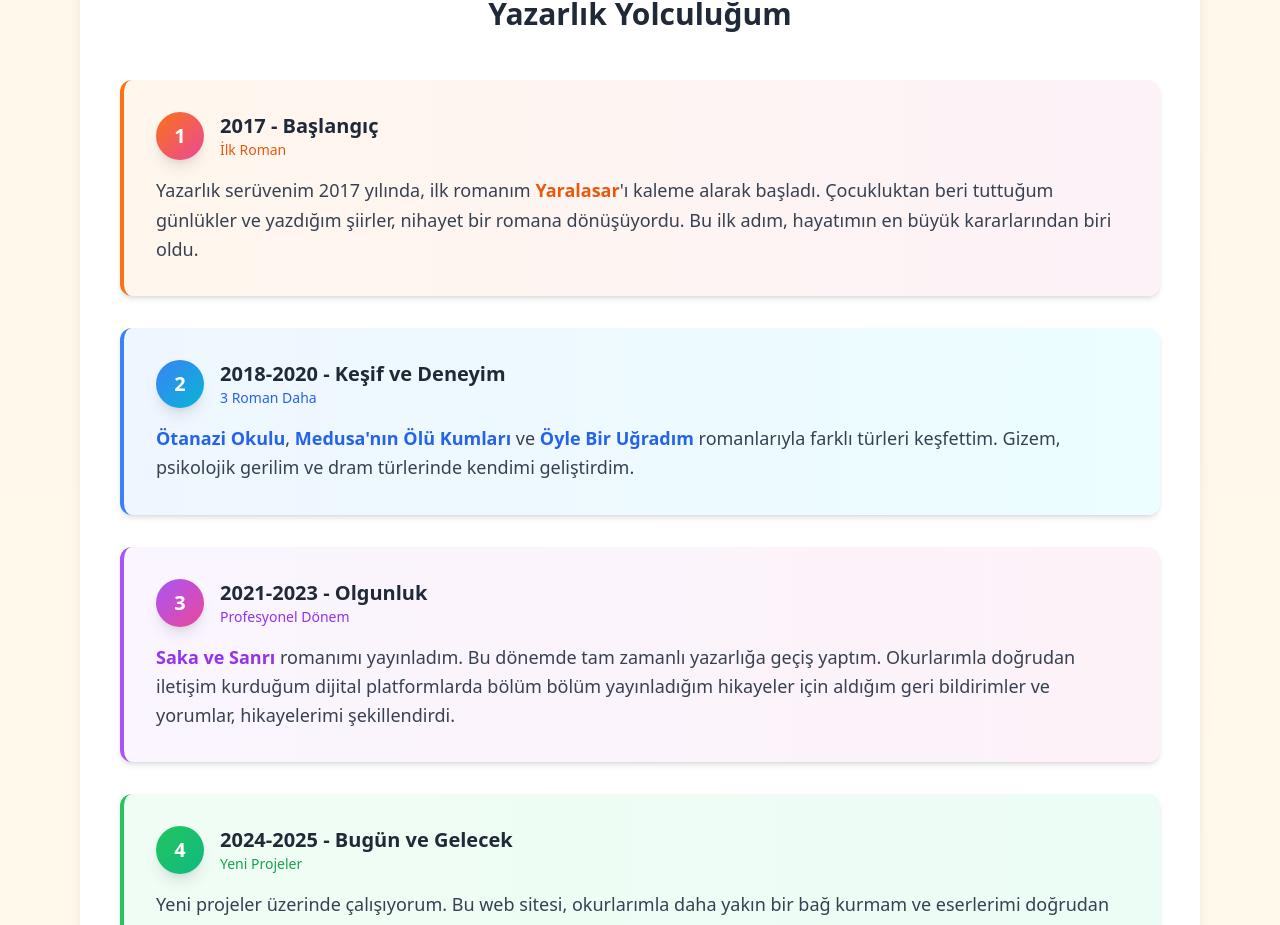
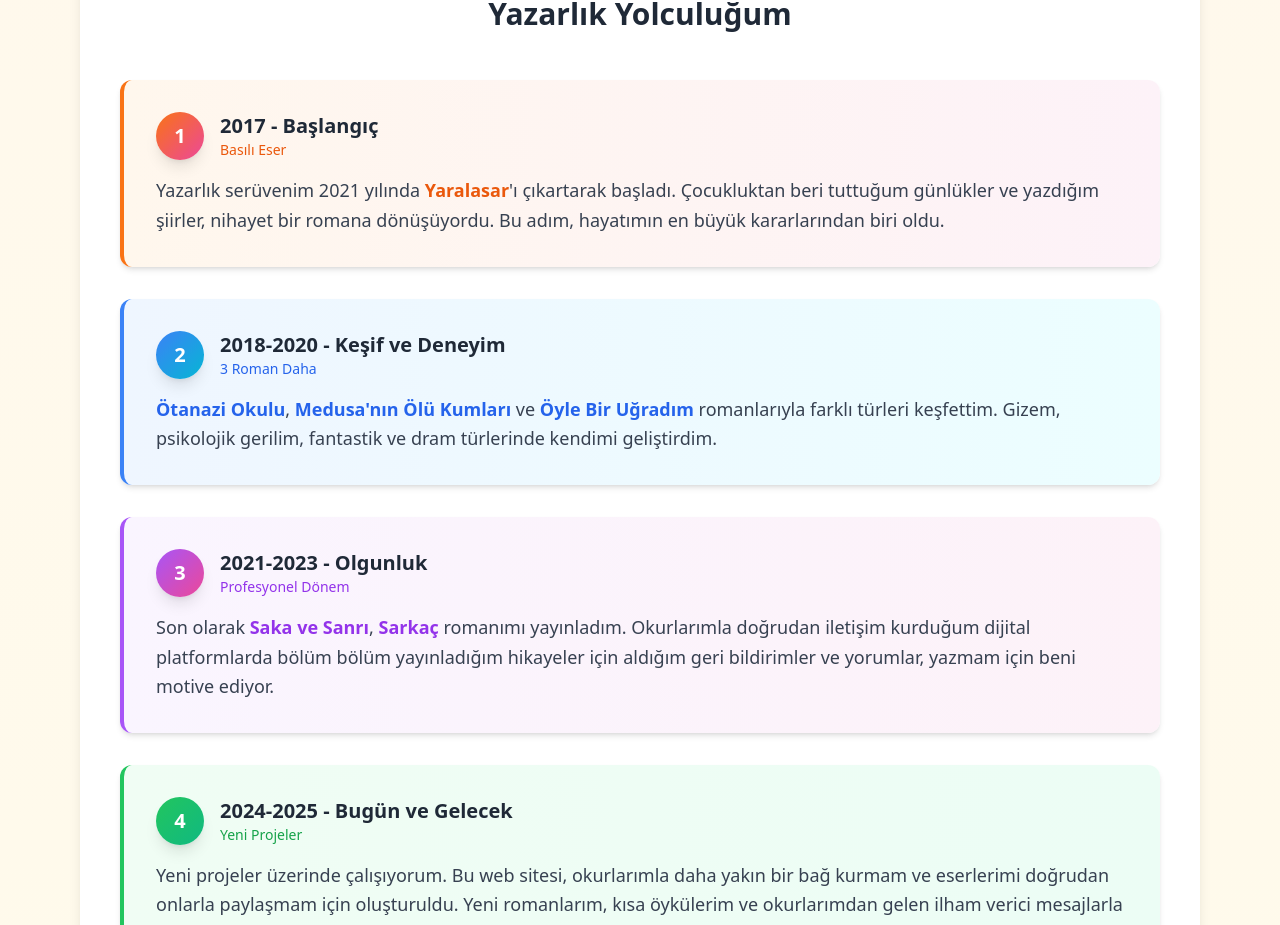
Before and after one commit to Papyonlubaskan/maralatmaca, a Next.js app: page /hakkimda in a window 1280 px wide. Shown: the part 1425-2350 px from the top of the page. Built offline with nearby package versions, Linux system fonts and the light colour scheme; no server answers; the database is empty.

Commit message:
feat(about): /hakkimda metinleri güncellendi; structured data açıklaması düzeltildi (müşteri talebi)

```diff
--- a/app/hakkimda/page.tsx
+++ b/app/hakkimda/page.tsx
@@ -80,7 +80,7 @@ export default function AboutPage() {
     <>
       <PersonStructuredData
         name="Maral Atmaca"
-        description="1991 Aksaray doğumlu çağdaş Türk edebiyatı yazarı. Yaralasar, Ötanazi Okulu, Medusa'nın Ölü Kumları, Öyle Bir Uğradım, Saka ve Sanrı romanlarının yazarı."
+        description="1991 Aksaray doğumlu çağdaş Türk edebiyatı yazarı. Yaralasar, Ötanazi Okulu, Medusa'nın Ölü Kumları, Öyle Bir Uğradım, Saka ve Sanrı romanlarının yazarı. Okurlardan aldığı geri bildirimler yazması için motivasyon sağlar."
         image="https://static.readdy.ai/image/95e17ff92b66fd1dcbe3cf3a194e2fbb/a599980b101fd8dacfcfcbdeed753471.jfif"
         sameAs={[
           'https://maralatmaca.com',
@@ -197,13 +197,13 @@ export default function AboutPage() {
                   <div className="w-12 h-12 bg-gradient-to-br from-orange-500 to-pink-500 text-white rounded-full flex items-center justify-center font-bold mr-4 text-xl shadow-lg">1</div>
                   <div>
                     <h4 className="text-xl font-bold text-gray-800 dark:text-white">2017 - Başlangıç</h4>
-                    <p className="text-sm text-orange-600 dark:text-orange-400 font-medium">İlk Roman</p>
+                    <p className="text-sm text-orange-600 dark:text-orange-400 font-medium">Basılı Eser</p>
                   </div>
                 </div>
                 <p className="text-gray-700 dark:text-gray-300 leading-relaxed text-lg">
-                  Yazarlık serüvenim 2017 yılında, ilk romanım <span className="font-semibold text-orange-600 dark:text-orange-400">Yaralasar</span>'ı kaleme alarak başladı.
+                  Yazarlık serüvenim 2021 yılında <span className="font-semibold text-orange-600 dark:text-orange-400">Yaralasar</span>'ı çıkartarak başladı.
                   Çocukluktan beri tuttuğum günlükler ve yazdığım şiirler, nihayet bir romana dönüşüyordu.
-                  Bu ilk adım, hayatımın en büyük kararlarından biri oldu.
+                  Bu adım, hayatımın en büyük kararlarından biri oldu.
                 </p>
               </div>
 
@@ -218,7 +218,7 @@ export default function AboutPage() {
                 <p className="text-gray-700 dark:text-gray-300 leading-relaxed text-lg">
                   <span className="font-semibold text-blue-600 dark:text-blue-400">Ötanazi Okulu</span>, <span className="font-semibold text-blue-600 dark:text-blue-400">Medusa'nın Ölü Kumları</span> ve
                   <span className="font-semibold text-blue-600 dark:text-blue-400"> Öyle Bir Uğradım</span> romanlarıyla farklı türleri keşfettim.
-                  Gizem, psikolojik gerilim ve dram türlerinde kendimi geliştirdim.
+                  Gizem, psikolojik gerilim, fantastik ve dram türlerinde kendimi geliştirdim.
                 </p>
               </div>
 
@@ -231,9 +231,9 @@ export default function AboutPage() {
                   </div>
                 </div>
                 <p className="text-gray-700 dark:text-gray-300 leading-relaxed text-lg">
-                  <span className="font-semibold text-purple-600 dark:text-purple-400">Saka ve Sanrı</span> romanımı yayınladım.
-                  Bu dönemde tam zamanlı yazarlığa geçiş yaptım. Okurlarımla doğrudan iletişim kurduğum dijital platformlarda
-                  bölüm bölüm yayınladığım hikayeler için aldığım geri bildirimler ve yorumlar, hikayelerimi şekillendirdi.
+                  Son olarak <span className="font-semibold text-purple-600 dark:text-purple-400">Saka ve Sanrı</span>, <span className="font-semibold text-purple-600 dark:text-purple-400">Sarkaç</span> romanımı yayınladım.
+                  Okurlarımla doğrudan iletişim kurduğum dijital platformlarda
+                  bölüm bölüm yayınladığım hikayeler için aldığım geri bildirimler ve yorumlar, yazmam için beni motive ediyor.
                 </p>
               </div>
 
```
